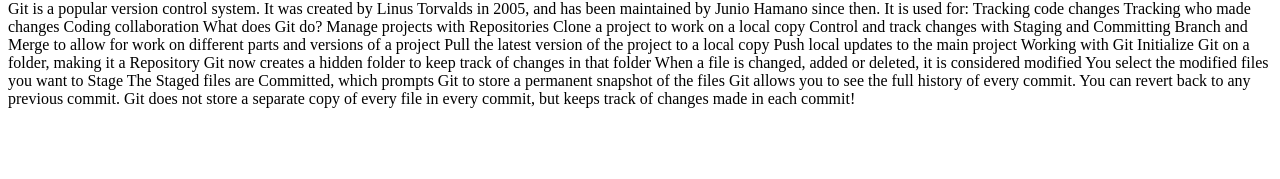
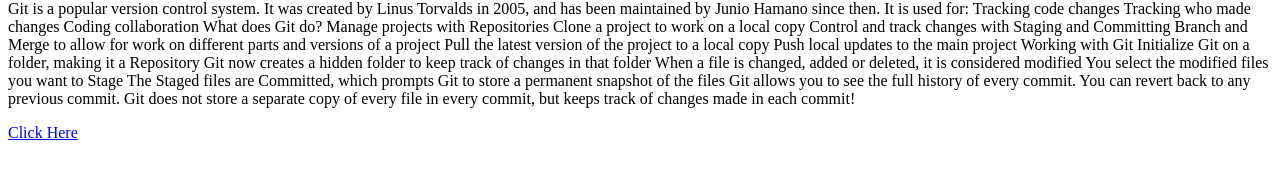
Before and after one commit to swat-k/Project_ZopSmart, a plain HTML site: page index.html in a window 1280 px wide. Shown: the part 113-292 px from the top of the page. Drawn offline with Linux system fonts and the light colour scheme.

Commit message:
addind reference link

```diff
--- a/index.html
+++ b/index.html
@@ -34,5 +34,8 @@ Working with Git
     Git does not store a separate copy of every file in every commit, but keeps track of changes made in each commit!
 </p>
 </div>
+<div>
+  <a href="first.html">Click Here</a>
+</div>
 </body>
 </html>
```
